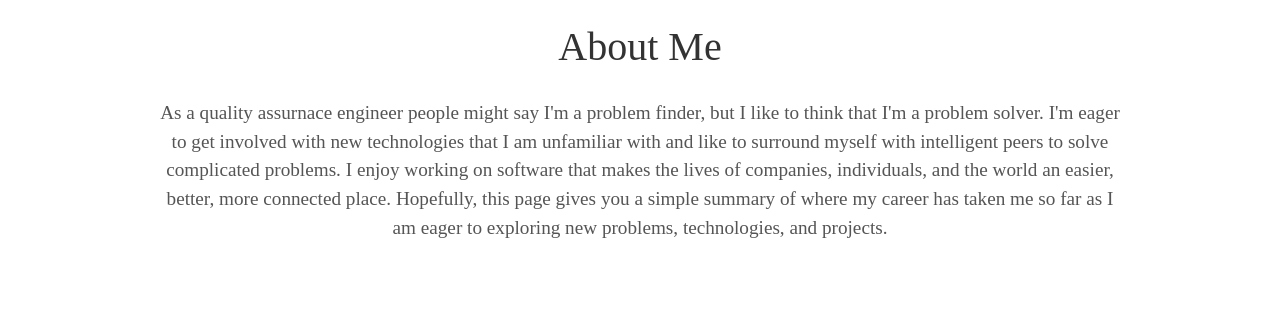
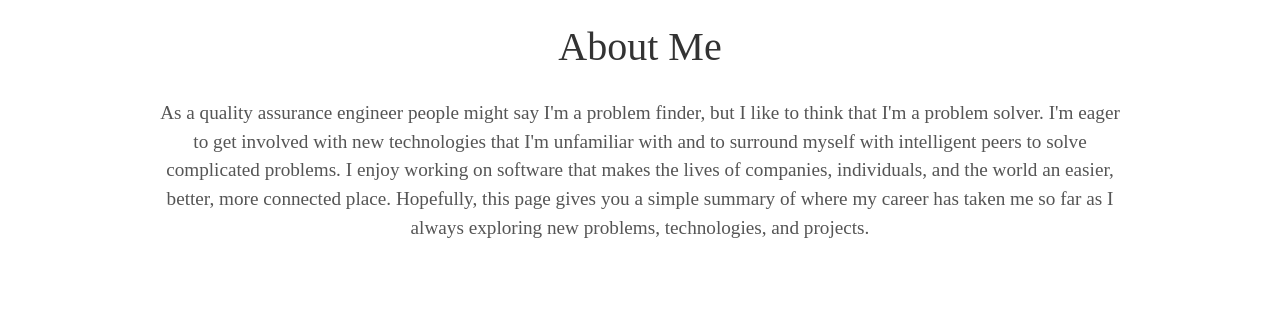
Before and after one commit to vincezipparro/vincezipparro.github.io, a Jekyll site: the page built from index.md, in a window 1280 px wide. Shown: the part 958-1285 px from the top of the page. Built offline with Jekyll 4.4.1, drawn with Linux system fonts in a browser that asks for light colours; nearby versions of some CDN libraries; some web fonts are replaced; our own code applies the rules of GitHub Pages for plain Markdown files.

Commit message:
update about me

```diff
--- a/_includes/about.html
+++ b/_includes/about.html
@@ -1,6 +1,6 @@
 <div class="user-details">
   <h1>About Me</h1>
-  <p>As a quality assurnace engineer people might say I'm a problem finder, but I like to think that I'm a problem solver. I'm eager to get involved with new technologies that I am unfamiliar with and like to surround myself with intelligent peers to solve complicated problems. I enjoy working on software that makes the lives of companies, individuals, and the world an easier, better, more connected place. Hopefully, this page gives you a simple summary of where my career has taken me so far as I am eager to exploring new problems, technologies, and projects.</p>
+  <p>As a quality assurance engineer people might say I'm a problem finder, but I like to think that I'm a problem solver. I'm eager to get involved with new technologies that I'm unfamiliar with and to surround myself with intelligent peers to solve complicated problems. I enjoy working on software that makes the lives of companies, individuals, and the world an easier, better, more connected place. Hopefully, this page gives you a simple summary of where my career has taken me so far as I always exploring new problems, technologies, and projects.</p>
 </div>
 <div class="user">
   <div class="tech">
```
